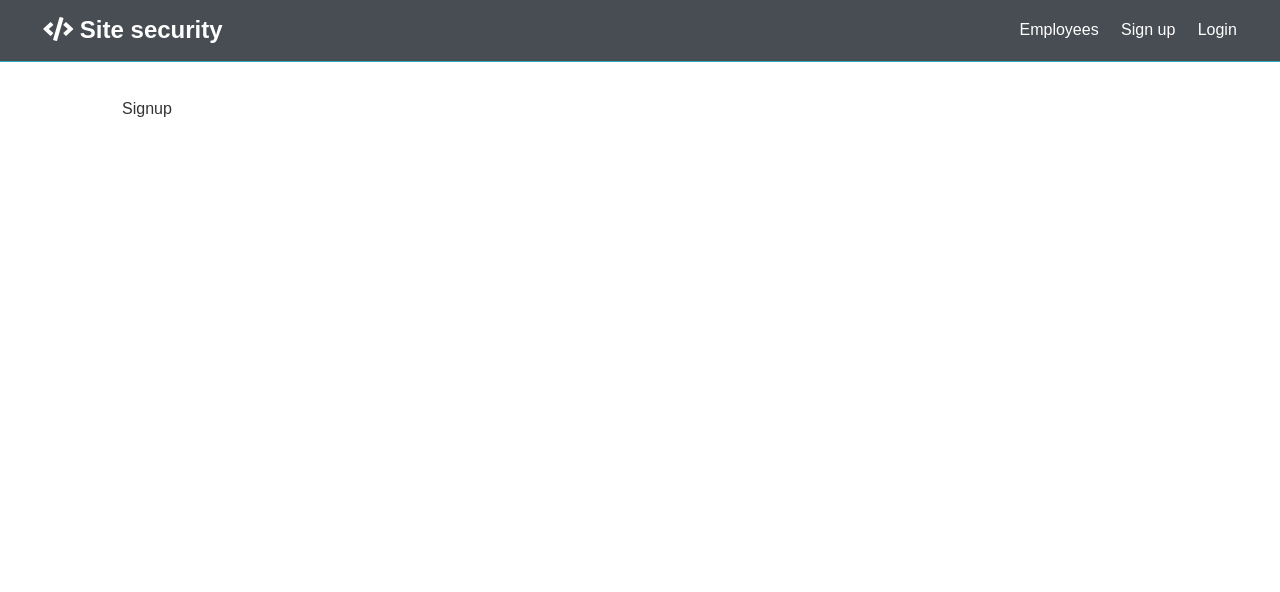
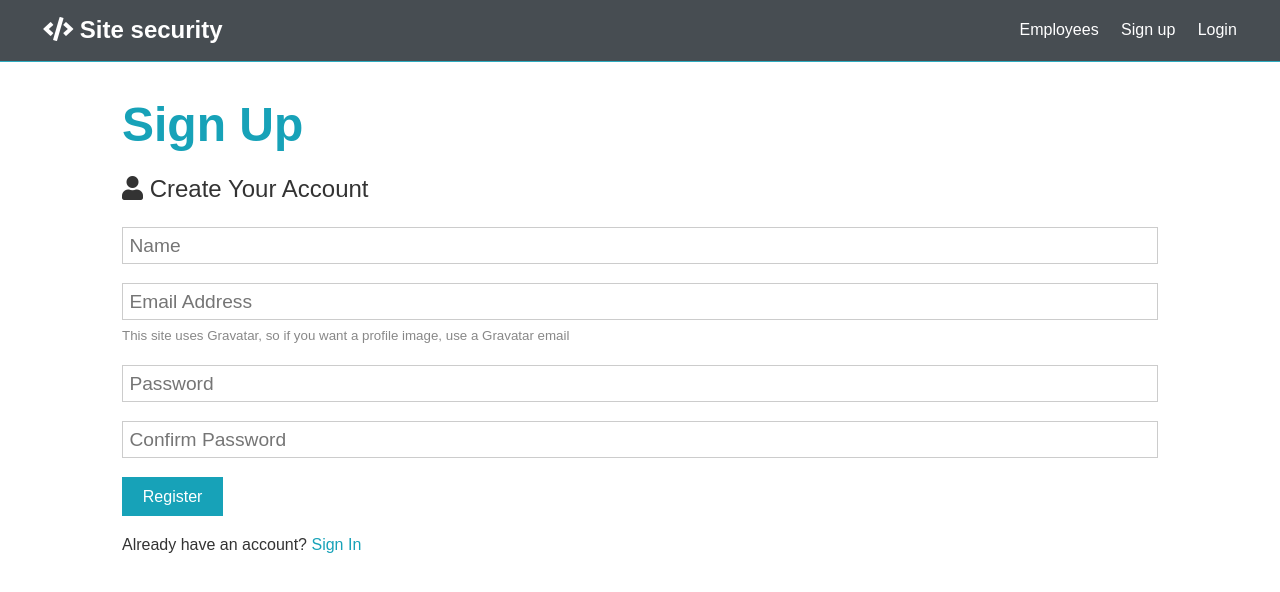
Before and after one commit to pwalvarado/MERN-Site-security-manager, a React (Create React App) app in the folder client/: page /signup in a window 1280 px wide. Shown: the top 592 px of the page. Built offline with nearby package versions, Linux system fonts and the light colour scheme.

Commit message:
add signup component, using react hooks

```diff
--- a/client/src/components/auth/Signup.js
+++ b/client/src/components/auth/Signup.js
@@ -1,7 +1,87 @@
-import React from "react";
+import React, { Fragment, useState } from "react";
 
 const Signup = () => {
-  return <div>Signup</div>;
+  const [formData, setFormData] = useState({
+    name: "",
+    email: "",
+    password: "",
+    password2: ""
+  });
+
+  const { name, email, password, password2 } = formData;
+
+  const onChange = e =>
+    setFormData({ ...formData, [e.target.name]: e.target.value });
+
+  const onSubmit = e => {
+    e.preventDefault();
+    if (password !== password2) {
+      console.log("Passwords don't match");
+    } else {
+      console.log(formData);
+    }
+  };
+
+  return (
+    <Fragment>
+      <h1 className="large text-primary">Sign Up</h1>
+      <p className="lead">
+        <i className="fas fa-user" /> Create Your Account
+      </p>
+      <form className="form" onSubmit={e => onSubmit(e)}>
+        <div className="form-group">
+          <input
+            type="text"
+            placeholder="Name"
+            name="name"
+            value={name}
+            onChange={e => onChange(e)}
+            required
+          />
+        </div>
+        <div className="form-group">
+          <input
+            type="email"
+            placeholder="Email Address"
+            name="email"
+            value={email}
+            onChange={e => onChange(e)}
+            required
+          />
+          <small className="form-text">
+            This site uses Gravatar, so if you want a profile image, use a
+            Gravatar email
+          </small>
+        </div>
+        <div className="form-group">
+          <input
+            type="password"
+            placeholder="Password"
+            minlength="6"
+            name="password"
+            value={password}
+            onChange={e => onChange(e)}
+            required
+          />
+        </div>
+        <div className="form-group">
+          <input
+            type="password"
+            placeholder="Confirm Password"
+            minlength="6"
+            name="password2"
+            value={password2}
+            onChange={e => onChange(e)}
+            required
+          />
+        </div>
+        <input type="submit" value="Register" className="btn btn-primary" />
+      </form>
+      <p className="my-1">
+        Already have an account? <a href="login.html">Sign In</a>
+      </p>
+    </Fragment>
+  );
 };
 
 export default Signup;
```
